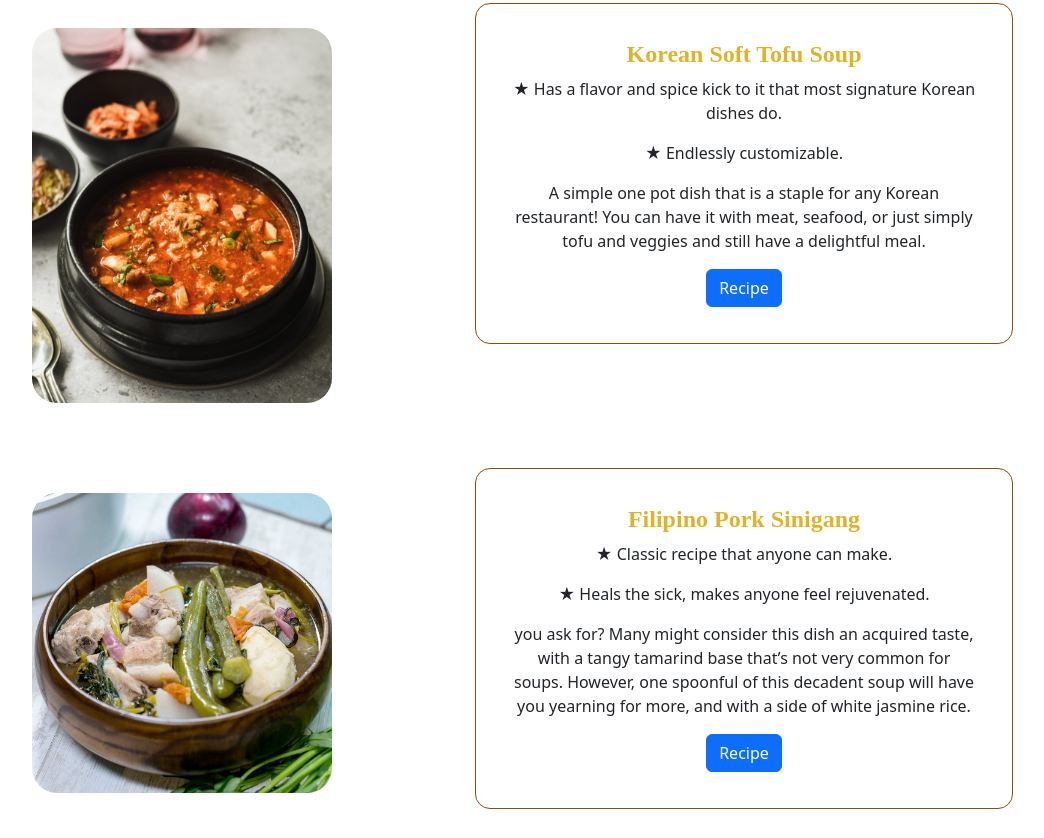
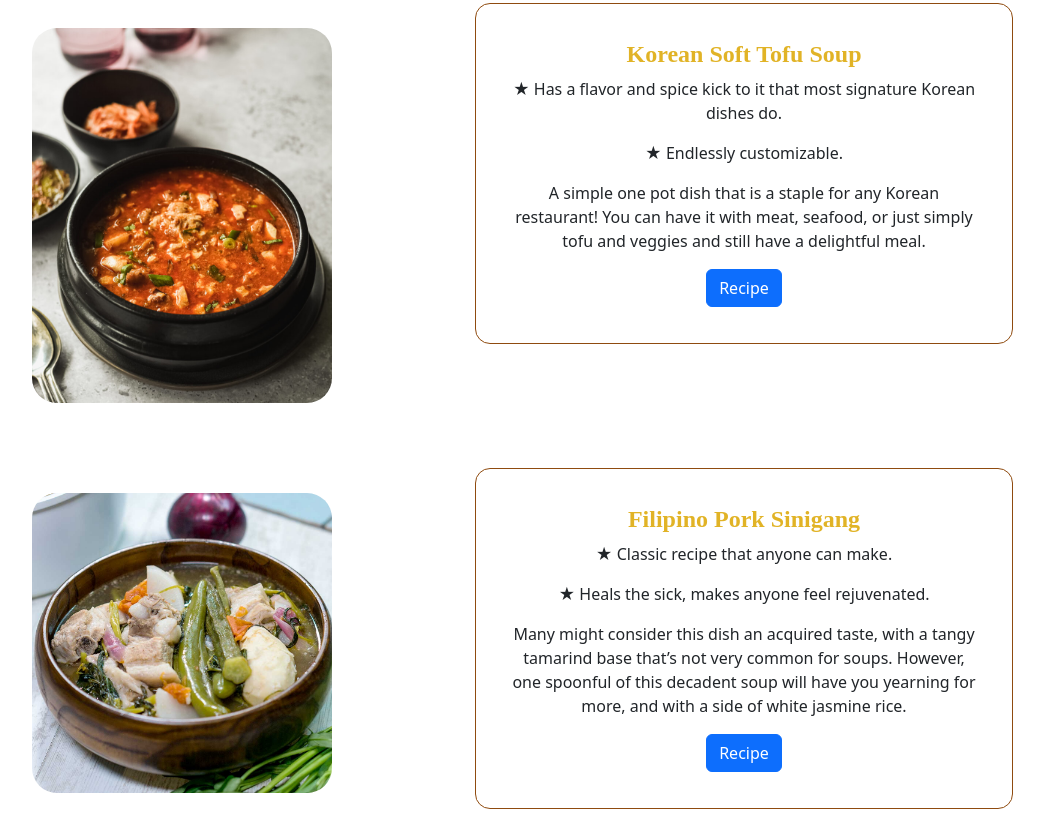
Before and after one commit to imchristinan/UX_UI_HW_20, a plain HTML site: page index.html in a window 1280 px wide. Shown: the part 978-1816 px from the top of the page, without its empty margins (177-1221 px from the left). Drawn offline with nearby package versions, Linux system fonts and the light colour scheme; a web font is replaced by a local one.

Commit message:
sinigang body edit

```diff
--- a/index.html
+++ b/index.html
@@ -98,7 +98,7 @@
             <h2><strong>Filipino Pork Sinigang </strong></h2>
           <p>★ Classic recipe that anyone can make.</p>
             <p>★ Heals the sick, makes anyone feel rejuvenated.</p>
-            <p>you ask for?
+            <p>
               Many might consider this dish an acquired taste, with a tangy tamarind base that’s not very common for soups. However, one spoonful of this decadent soup will have you yearning for more, and with a side of white jasmine rice.
             </p>
             <button type="button" class="btn btn-primary">Recipe</button>
```
